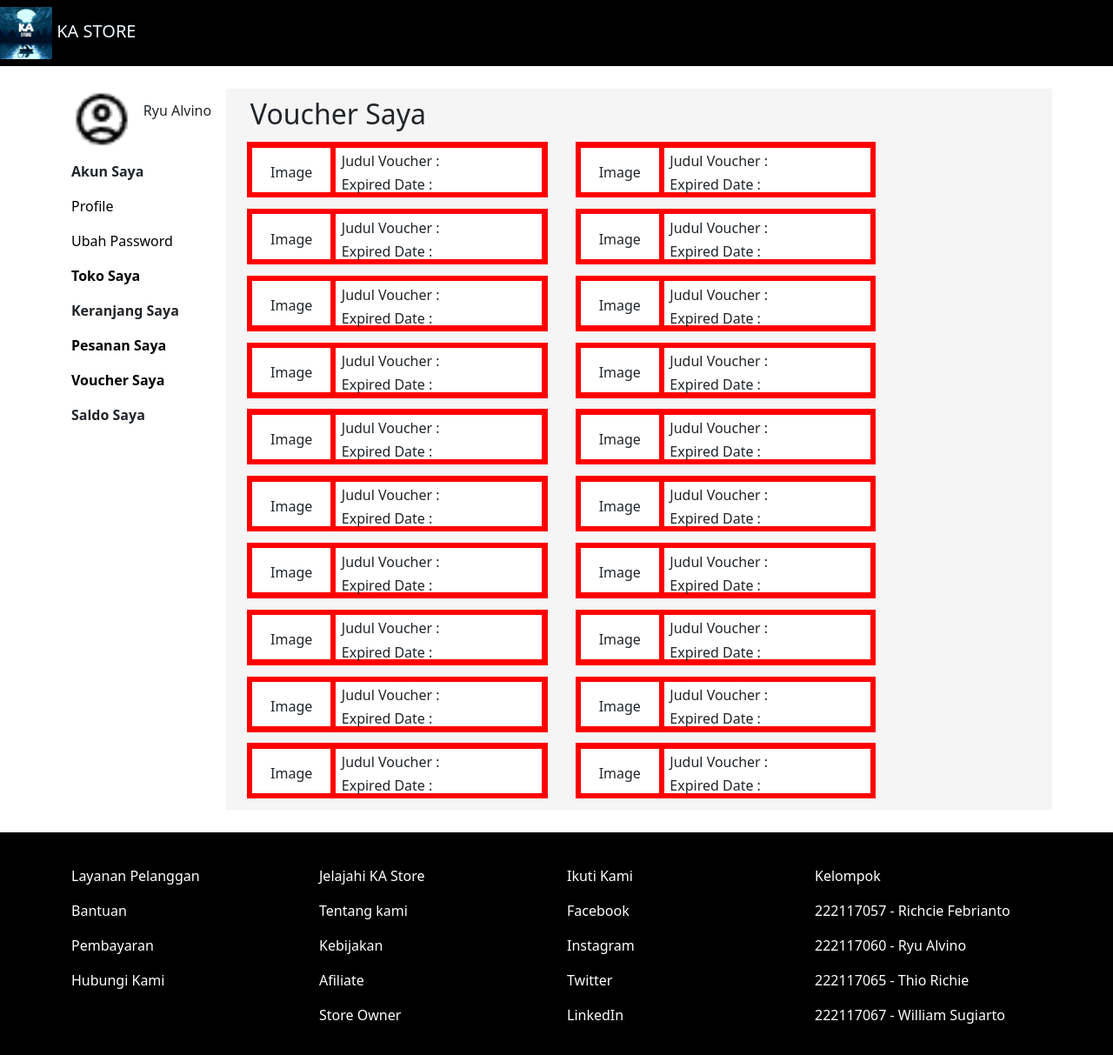
After one commit to William2152/Project_BWP, a Laravel app: page /vouchersaya in a window 1280 px wide. The commit adds this page. Shown: the whole page at 87% size. Run offline with Laravel 10, Linux system fonts and the light colour scheme.

Commit message:
voucher saya done

```diff
--- /dev/null
+++ b/projectBWP_front_end_10p/laravel/resources/views/User/voucherSaya.blade.php
@@ -0,0 +1,31 @@
+@extends('template.profilePage')
+
+@section('konten')
+<div class="col-10" style="background-color: whitesmoke; height: auto; margin-bottom: 2vw;">
+    <div class="container" style="display: flex; flex-direction: column; justify-content: center;">
+        <h2 style="margin-top: 0.8vw; margin-left: 0.3vw; margin-bottom: 1vw;">Voucher Saya</h2>
+        @for($i = 0; $i < 10; $i++)
+            <div class="voucherBoxContainer" style="display: flex; flex-direction: row; margin-bottom: 1vw;">
+                <div class="voucherBox" style="display: flex; flex-direction: row; width: 27vw; height: 5vw; background-color: red; padding-left: 0.5vw; padding-top: 0.5vw;">
+                    <div class="voucherImage" style="width: 7vw; height: 4vw; background-color: #fff; text-align: center; padding-top: 1.5vw;">
+                        <h6>Image</h6>
+                    </div>
+                    <div class="voucherDesc" style="width: 18.5vw; height: 4vw; background-color: #fff; text-align: left; padding-top: 0.5vw; margin-left: 0.5vw; padding-left: 0.5vw;">
+                        <h6>Judul Voucher :</h6>
+                        <h6>Expired Date :</h6>
+                    </div>
+                </div>
+                <div class="voucherBox" style="display: flex; flex-direction: row; width: 27vw; height: 5vw; background-color: red; padding-left: 0.5vw; padding-top: 0.5vw; margin-left: 2.5vw;">
+                    <div class="voucherImage" style="width: 7vw; height: 4vw; background-color: #fff; text-align: center; padding-top: 1.5vw;">
+                        <h6>Image</h6>
+                    </div>
+                    <div class="voucherDesc" style="width: 18.5vw; height: 4vw; background-color: #fff; text-align: left; padding-top: 0.5vw; margin-left: 0.5vw; padding-left: 0.5vw;">
+                        <h6>Judul Voucher :</h6>
+                        <h6>Expired Date :</h6>
+                    </div>
+                </div>
+            </div>
+        @endfor
+    </div>
+</div>
+@endsection
--- a/projectBWP_front_end_10p/laravel/resources/views/template/profilePage.blade.php
+++ b/projectBWP_front_end_10p/laravel/resources/views/template/profilePage.blade.php
@@ -23,7 +23,8 @@
                     <p class="fw-bold" style="margin-top: 1vw;">Keranjang Saya</p>
                     <p class="fw-bold" style="margin-top: 1vw;"><a href="{{url('/pesanansaya')}}"
                             style="text-decoration: none; color: black">Pesanan Saya</a></p>
-                    <p class="fw-bold" style="margin-top: 1vw;">Voucher Saya</p>
+                    <p class="fw-bold" style="margin-top: 1vw;"><a href="{{url('/vouchersaya')}}"
+                            style="text-decoration: none; color: black">Voucher Saya</a></p>
                     <p class="fw-bold" style="margin-top: 1vw;">Saldo Saya</p>
                 </div>
                 @yield('konten')
--- a/projectBWP_front_end_10p/laravel/routes/web.php
+++ b/projectBWP_front_end_10p/laravel/routes/web.php
@@ -61,3 +61,7 @@ Route::get('/edittoko', function(){
 Route::get('/pesanansaya', function(){
     return view('user.pesananSaya');
 });
+
+Route::get('/vouchersaya', function(){
+    return view('user.voucherSaya');
+});
```
